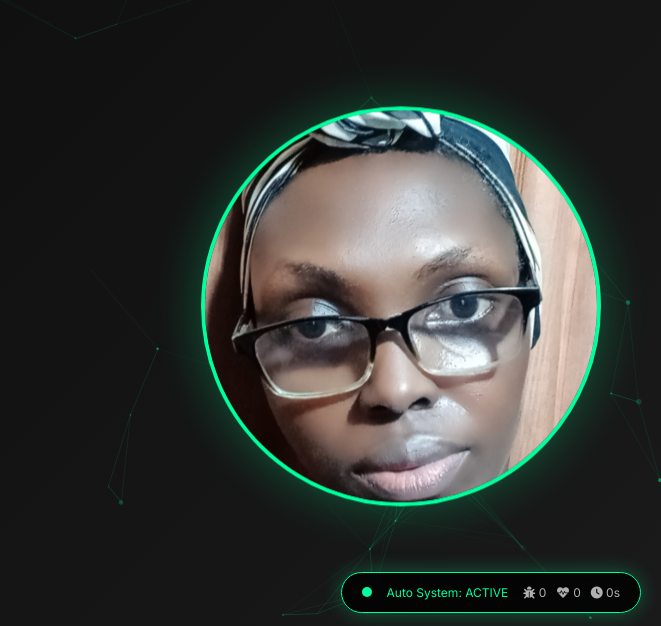
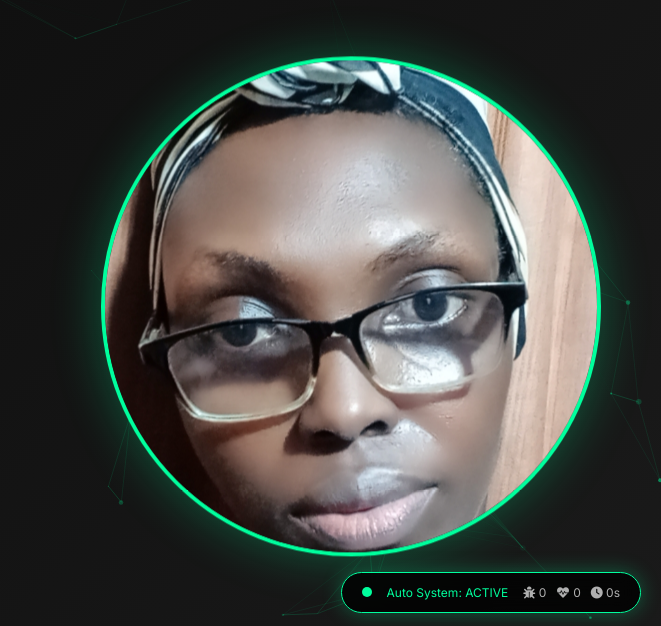
Before and after one commit to YaaVee/viora-portfolio, a plain HTML site: page index.html in a window 1280 px wide. Shown: the part 167-793 px from the top of the page, 619-1280 px from the left. Drawn offline with nearby package versions, Linux system fonts and the light colour scheme.

Commit message:
Updated profile photo

```diff
--- a/index.html
+++ b/index.html
@@ -300,8 +300,8 @@
         }
 
         .hero-image img {
-    width: 400px;
-    height: 400px;
+    width: 500px;
+    height: 500px;
     border-radius: 50% !important;  /* Force circle */
     object-fit: cover !important;     /* Force cover */
     border: 4px solid #00ff9d;
@@ -1702,7 +1702,7 @@
                         </div>
                     </div>
                     <div class="hero-image">
-                        <img src="profile.jpg" alt="Viora Yaba Mensah" onerror="this.src='https://ui-avatars.com/api/?name=Viora+Mensah&size=400&background=00ff9d&color=0a0a0a&bold=true'">
+                        <img src="viora-profile.jpg" alt="Viora Yaba Mensah" onerror="this.src='https://ui-avatars.com/api/?name=Viora+Mensah&size=400&background=00ff9d&color=0a0a0a&bold=true'">
                     </div>
                 </section>
 
```
Also changed, not shown: viora-profile.jpg (added).
